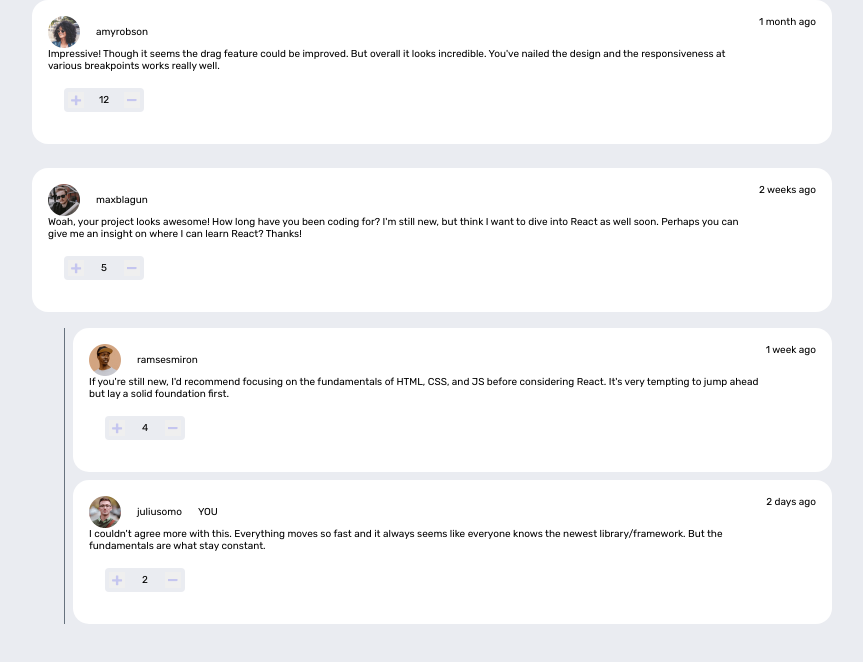
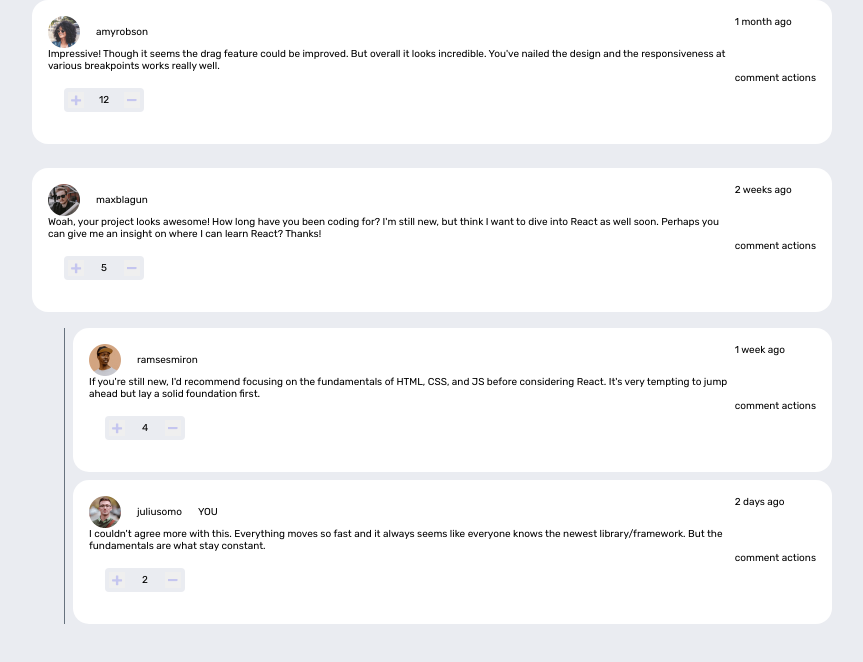
Before and after one commit to riwepo/fem-interactive-comments-section, a React (Create React App) app: page / in a window 1280 px wide. Shown: the top 662 px of the page, without its empty margins (176-1039 px from the left). Built offline with nearby package versions, Linux system fonts and the light colour scheme.

Commit message:
add skeleton of commment actions

```diff
--- a/src/components/comment/Comment.js
+++ b/src/components/comment/Comment.js
@@ -3,6 +3,7 @@ import React from "react";
 import Card from "../ui/Card";
 import CommentUserInfo from "./CommentUserInfo";
 import CommentVote from "./CommentVote";
+import CommentActions from "./CommmentActions";
 
 import classes from "./Comment.module.css";
 
@@ -25,6 +26,7 @@ function Comment({ comment }) {
           onPlusClick={votePlusClickHandler}
           onMinusClick={voteMinusClickHandler}
         />
+        <CommentActions className={classes.actions} />
       </div>
     </Card>
   );
--- a/src/components/comment/Comment.module.css
+++ b/src/components/comment/Comment.module.css
@@ -22,3 +22,8 @@
   grid-row: 3;
   grid-column: 1;
 }
+
+.actions {
+  grid-row: 3;
+  grid-column: 2;
+}
--- /dev/null
+++ b/src/components/comment/CommmentActions.js
@@ -0,0 +1,9 @@
+import React from "react";
+
+import classes from "./CommentActions.module.css";
+
+function CommentActions({ className }) {
+  return <p className={`${className} ${classes.container}`}>comment actions</p>;
+}
+
+export default CommentActions;
```
Also changed, not shown: src/components/comment/CommentActions.module.css (added).
